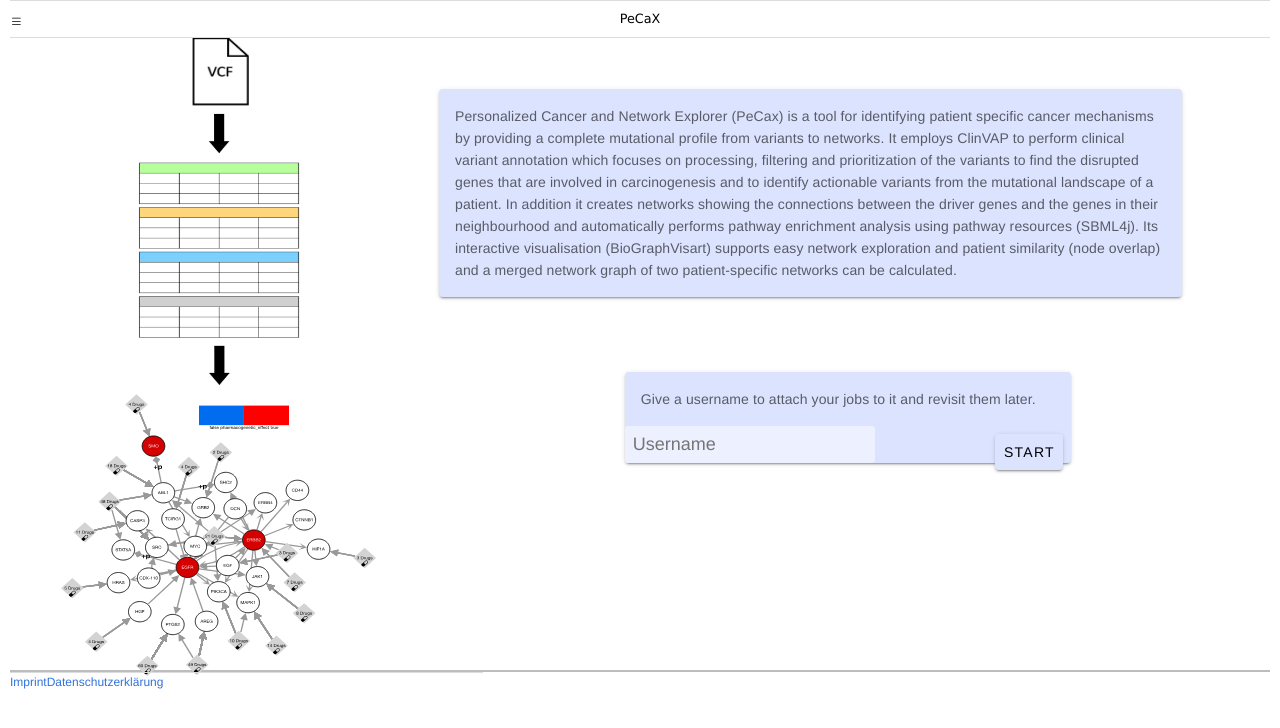
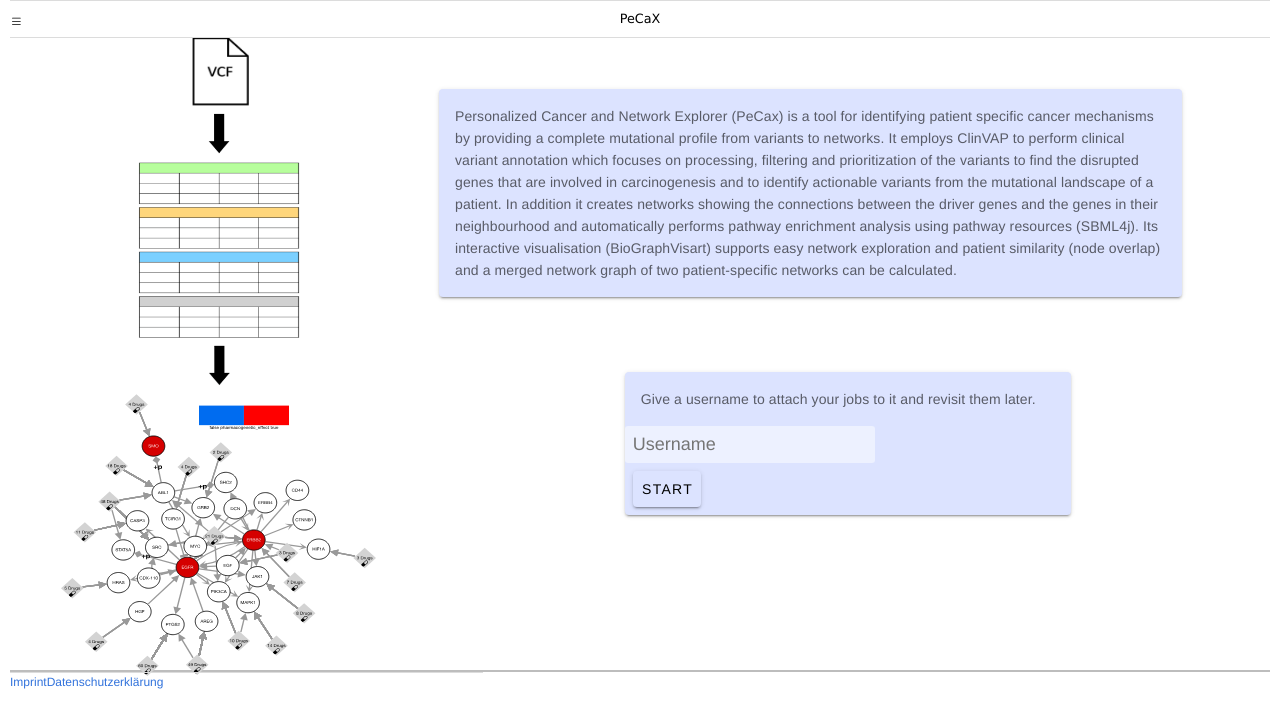
Before and after one commit to MirjamFi/PeCaX, a Nuxt app: page / in a window 1280 px wide. Shown: the top 728 px of the page. Built offline with nearby package versions, Linux system fonts and the light colour scheme.

Commit message:
Styling and layouting

```diff
--- a/pages/index.vue
+++ b/pages/index.vue
@@ -30,7 +30,7 @@
 	    					<v-card-text color="black">
 	    						Give a username to attach your jobs to it and revisit them later.</v-card-text>
  							<input name="username" ref="username" placeholder="Username" style="width: 250px; color:#000000; font-size: 18px; background-color: #EDF1FF"/>
- 				 			<v-card-actions style="float: right;">
+ 				 			<v-card-actions>
  				  				<v-btn flat style="color:#000000" color="#DCE3FF"v-on:click="loggedIn();">Start</v-btn>
 <!-- 			         <button class= 'butn' v-on:click="
 			          loggedIn();
--- a/pages/start.vue
+++ b/pages/start.vue
@@ -104,13 +104,11 @@
 		  					</td>
 		  				</tr>
 					</table>
-					<p style="font-size: 8px; width:70%; float: left;">
+				</div>
+				</v-card>
+				<p style="font-size: 8px; width:100%; float: left;">
 					If you use ClinVAP reports for your analysis, please cite the following article:<br>
 					Sürün, B., Schärfe, C.P., Divine, M.R., Heinrich, J., Toussaint, N.C., Zimmermann, L., Beha, J. and Kohlbacher, O., 2020. ClinVAP: a reporting strategy from variants to therapeutic options. Bioinformatics, 36(7), pp.2316-2317. <a href="https://doi.org/10.1093/bioinformatics/btz924">https://doi.org/10.1093/bioinformatics/btz924</a></p>
-				</div>
-
-
-				</v-card>
 			</div>
 			<div class="column">
 			  	<v-card text class="rounded-card"  style="background-color:#DCE3FF; color:#000000" >
@@ -135,7 +133,7 @@
 								</td>
 								<td></td>
 								<td>
-									<v-card-actions><v-btn flat style="color:#000000" color="#DCE3FF"v-on:click="allowJobId();">Submit Job ID</v-btn></v-card-actions>
+									<v-card-actions><v-btn flat style="color:#000000" color="#DCE3FF"v-on:click="getJsonFromJobID();">Submit Job ID</v-btn></v-card-actions>
 								</td>
 							</tr>
 						</table>
```
